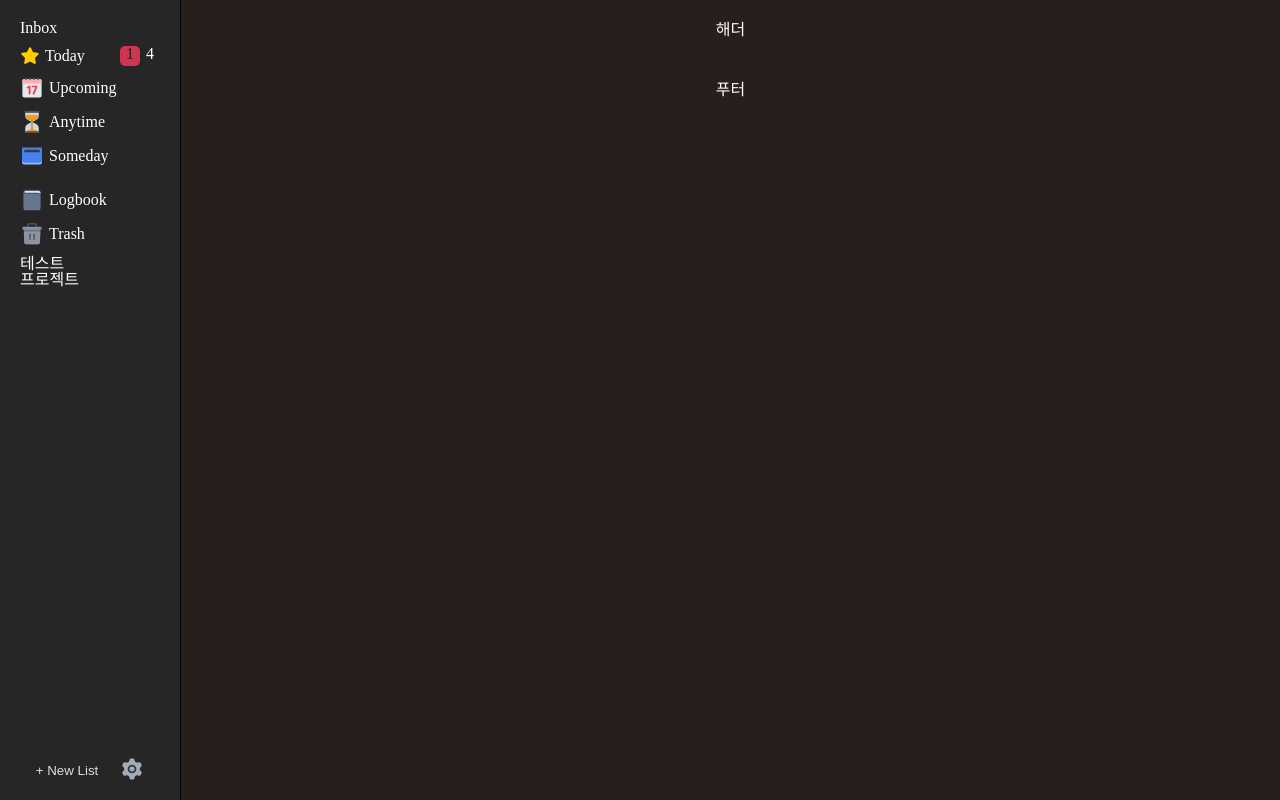
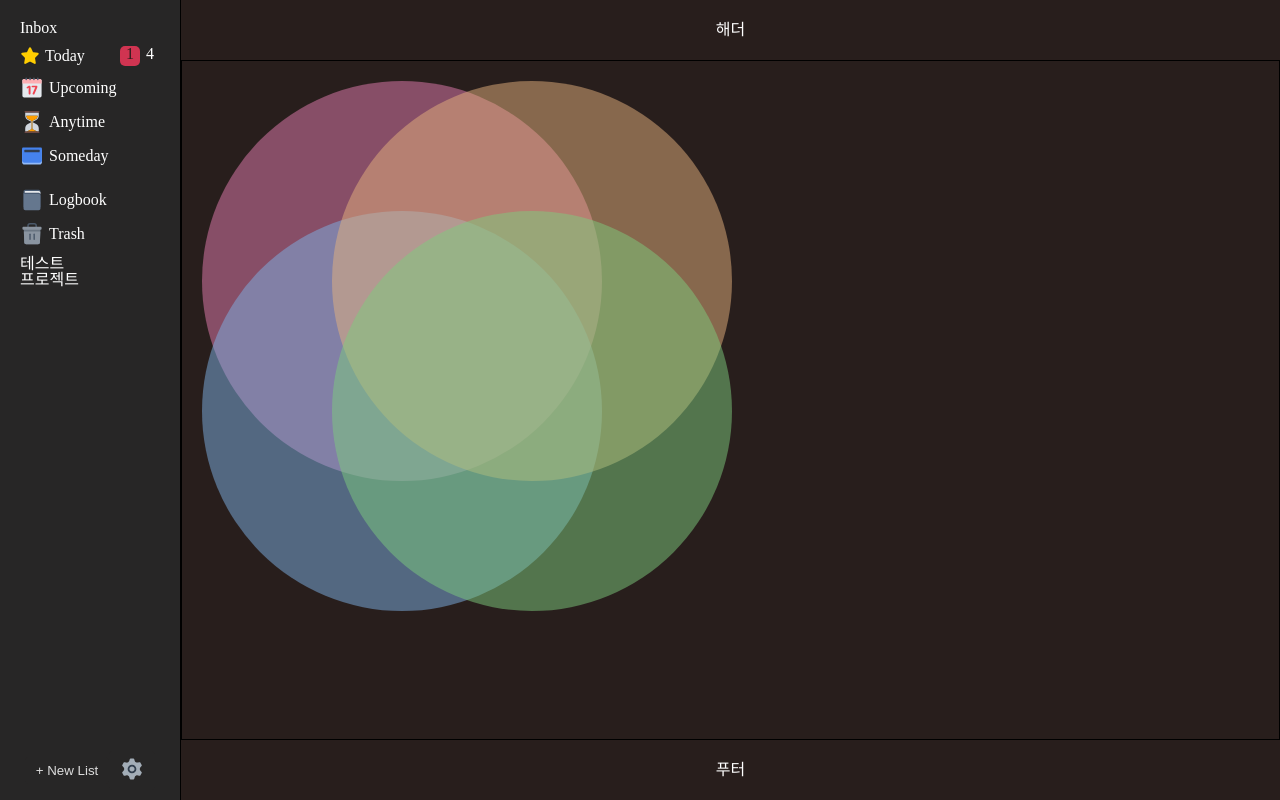
Before and after one commit to WoongsKnow/copy-things3, a Nuxt app: page /ikigai in a window 1280 px wide. Built offline with nearby package versions, Linux system fonts and the light colour scheme.

Commit message:
이키가이 및 배포 테스트

```diff
--- /dev/null
+++ b/pages/ikigai.vue
@@ -0,0 +1,52 @@
+<template>
+<section class="ikigai-wrapper">
+  <div class="circle like">
+
+  </div>
+  <div class="circle good">
+
+  </div>
+  <div class="circle social">
+
+  </div>
+  <div class="circle money">
+
+  </div>
+</section>
+</template>
+
+<script>
+export default {
+  name: "ikigai"
+}
+</script>
+
+<style scoped>
+.ikigai-wrapper {
+  position: relative;
+}
+.circle {
+  position: absolute;
+  width: 400px;
+  height: 400px;
+  border-radius: 200px;
+}
+.like {
+  left: 20px;
+  background-color: rgba( 229, 127, 178, 0.5 );
+}
+.good {
+  top: 150px;
+  background-color: rgba( 127, 178, 229, 0.5 );
+}
+.social {
+  top: 20px;
+  left: 150px;
+  background-color: rgba( 229, 178, 127, 0.5 );
+}
+.money {
+  top: 150px;
+  left: 150px;
+  background-color: rgba( 127, 204, 127, 0.5 );
+}
+</style>
--- a/pages/index.vue
+++ b/pages/index.vue
@@ -37,6 +37,9 @@ const el = ref(null);
 const importance = ref([0, 1, 2, 3, 4])
 const emergency = ref([0, 1, 2, 3, 4])
 let data2 = 0;
+/**
+ * TODO ref 선언과 그냥 선언의 차이 조사필요
+ */
 const plusData = () => {
   data.value++;
   data2++;
```
Also changed, not shown: index.html (added, +10 -0 lines), test/test.html (added, +85 -0 lines).
